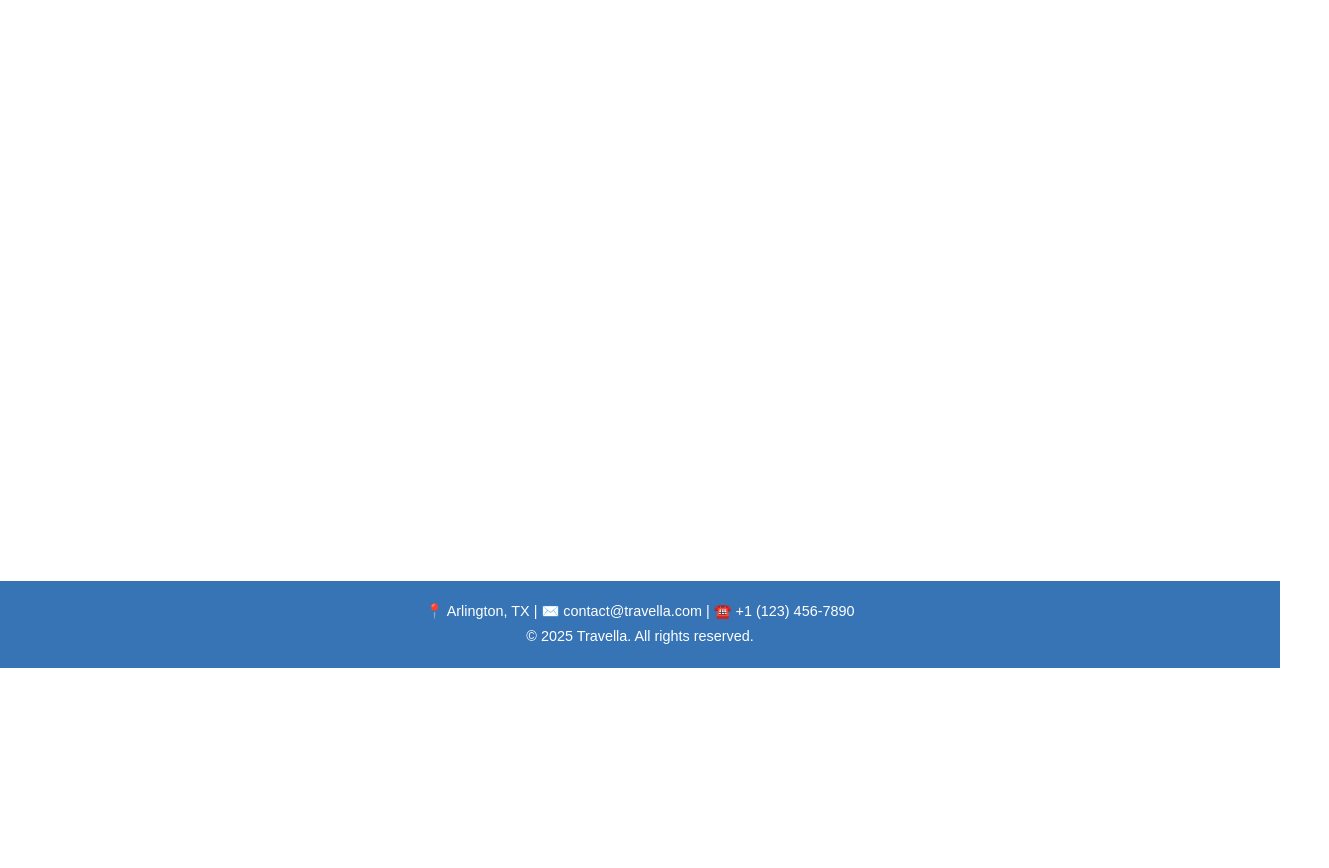
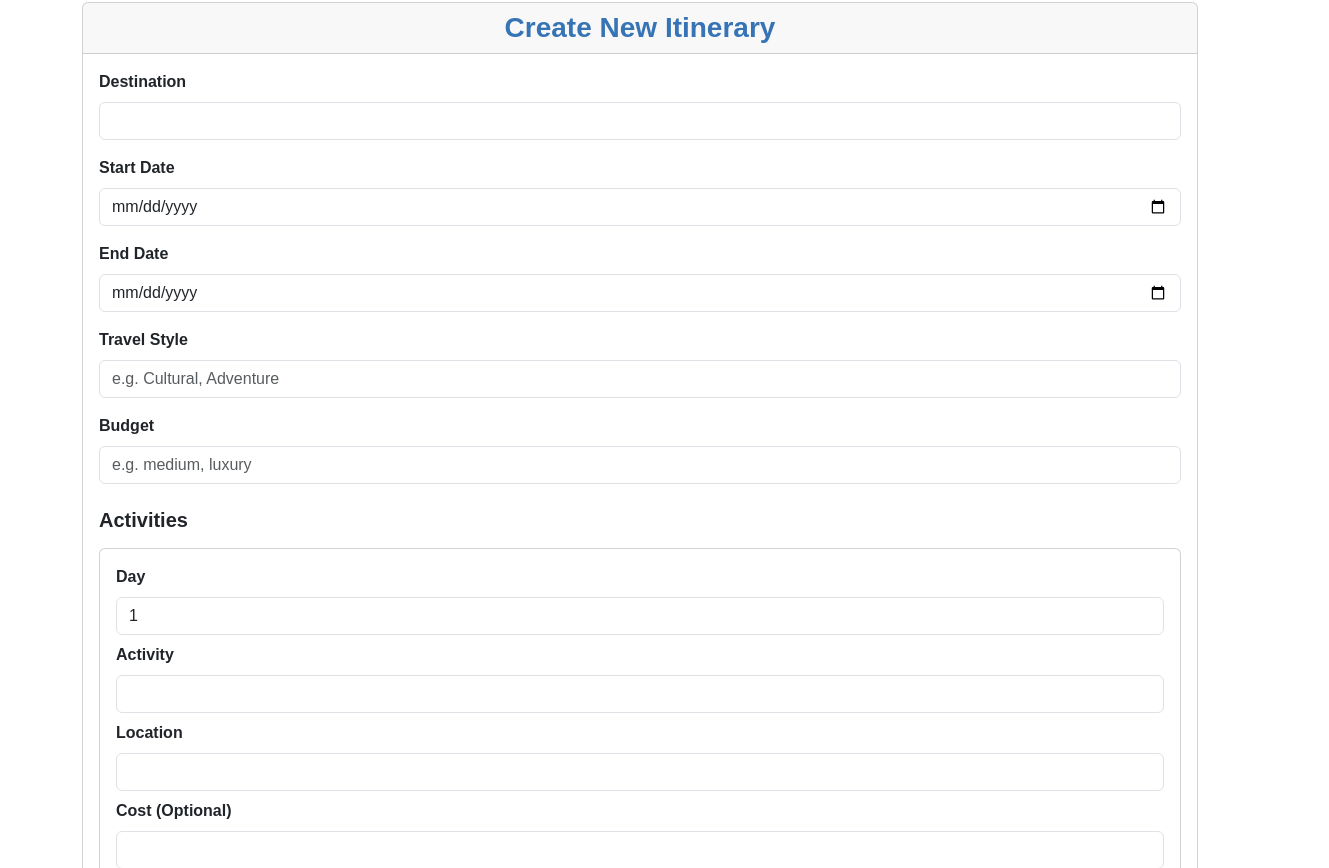
Before and after one commit to anamolkhadka/travella-frontend, a React (Create React App) app: page /createItinerary in a window 1280 px wide. Shown: the part 132-1000 px from the top of the page, 1329 px wide, since content can reach past the window. Before the commit the page ends 800 px from the top, so only its background shows below. Built offline with nearby package versions, Linux system fonts and the light colour scheme; sample sign-in values are in the browser's storage.

Commit message:
Completed Itinerary component for both user and AI generated.

```diff
--- a/src/App.js
+++ b/src/App.js
@@ -5,6 +5,8 @@ import RegisterForm from './components/RegisterForm';
 import Home from './components/Home';
 import UserProfile from './components/UserProfile';
 import Itinerary from './components/Itinerary';
+import UserCreateItinerary from './components/UserCreateItinerary';
+import AIGenerateItinerary from './components/AIGenerateItinerary';
 import './styles/App.css';
 import Footer from './components/Footer';
 
@@ -33,6 +35,8 @@ function App() {
             <Route path="/register" element={<RegisterForm />} />
             <Route path="/userProfile" element={isAuthenticated ? <UserProfile user={user} setUser={setUser} setIsAuthenticated={setIsAuthenticated} setToken={setToken}/> : <Navigate to="/login" />} />
             <Route path="/userItinerary" element={isAuthenticated ? <Itinerary user={user} setUser={setUser} setIsAuthenticated={setIsAuthenticated} setToken={setToken}/> : <Navigate to="/login" />} />
+            <Route path="/createItinerary" element={isAuthenticated ? <UserCreateItinerary user={user} setUser={setUser} setIsAuthenticated={setIsAuthenticated} setToken={setToken}/> : <Navigate to="/login" />} />
+            <Route path="/generateItinerary" element={isAuthenticated ? <AIGenerateItinerary user={user} setUser={setUser} setIsAuthenticated={setIsAuthenticated} setToken={setToken}/> : <Navigate to="/login" />} />
           </Routes>
         </div>
         <Footer />
--- /dev/null
+++ b/src/components/AIGenerateItinerary.js
@@ -0,0 +1,89 @@
+import React from 'react';
+import { Button, Form, Card } from 'react-bootstrap';
+import NavScroll from './NavScroll';
+import axios from 'axios';
+import "../styles/Itinerary.css";
+
+const API_URL = "http://localhost:3000";
+axios.defaults.withCredentials = true;
+
+function AIGenerateItinerary({ user, setUser, setIsAuthenticated, setToken }) {
+
+    const handleSubmit = async (e) => {
+        e.preventDefault();
+        const formData = new FormData(e.target);
+
+        const itinerary = {
+            userId: user.id,
+            destination: formData.get('destination'),
+            startDate: formData.get('startDate'),
+            endDate: formData.get('endDate'),
+            preferences: {
+            style: formData.get('style'),
+            budget: formData.get('budget'),
+            },
+        };
+
+        const token = localStorage.getItem('token');
+        try {
+            const response = await axios.post(`${API_URL}/itinerary/generate`, itinerary, {
+            headers: {
+                Authorization: `Bearer ${token}`,
+            },
+            });
+
+            const { message, id, activities } = response.data;
+            alert("AI-generated itinerary created successfully!");
+            console.log("Generated Itinerary ID:", id);
+            console.log("AI Activities:", activities);
+
+            e.target.reset();
+        } catch (err) {
+            console.error("Error generating itinerary:", err);
+            alert("Failed to generate itinerary.");
+        }
+    };
+
+    return (
+    <div>
+        <NavScroll user={user} setUser={setUser} setIsAuthenticated={setIsAuthenticated} setToken={setToken} />
+        <div className="container py-5">
+            <Card>
+                <Card.Header as="h3" className="text-center fw-bold create-itinerary-h1">Generate Itinerary with AI</Card.Header>
+                <Card.Body>
+                    <Form onSubmit={handleSubmit}>
+                        <Form.Group className="mb-3">
+                        <Form.Label>Destination</Form.Label>
+                        <Form.Control type="text" name="destination" required />
+                        </Form.Group>
+
+                        <Form.Group className="mb-3">
+                        <Form.Label>Start Date</Form.Label>
+                        <Form.Control type="date" name="startDate" required />
+                        </Form.Group>
+
+                        <Form.Group className="mb-3">
+                        <Form.Label>End Date</Form.Label>
+                        <Form.Control type="date" name="endDate" required />
+                        </Form.Group>
+
+                        <Form.Group className="mb-3">
+                        <Form.Label>Travel Style</Form.Label>
+                        <Form.Control type="text" name="style" placeholder="e.g. Cultural, Adventure" required />
+                        </Form.Group>
+
+                        <Form.Group className="mb-4">
+                        <Form.Label>Budget</Form.Label>
+                        <Form.Control type="text" name="budget" placeholder="e.g. medium, luxury" required />
+                        </Form.Group>
+
+                        <Button variant="primary" type="submit">Generate Itinerary</Button>
+                    </Form>
+                </Card.Body>
+            </Card>
+        </div>
+    </div>
+    );
+}
+
+export default AIGenerateItinerary;
--- a/src/components/NavScroll.js
+++ b/src/components/NavScroll.js
@@ -64,8 +64,8 @@ function NavScroll({ user, setUser, setIsAuthenticated, setToken }) {
                         <Nav.Link href="#about" className='navbar-items'>About</Nav.Link>
                         <NavDropdown title="Itinerary" id="navbarScrollingDropdown">
                             <NavDropdown.Item as={Link} to="/userItinerary">My Itineraries</NavDropdown.Item>
-                            <NavDropdown.Item as={Link} to="#">Create Custom Itinerary</NavDropdown.Item>
-                            <NavDropdown.Item as={Link} to="#">AI Generated Itinerary</NavDropdown.Item>
+                            <NavDropdown.Item as={Link} to="/createItinerary">Create Custom Itinerary</NavDropdown.Item>
+                            <NavDropdown.Item as={Link} to="/generateItinerary">AI Generated Itinerary</NavDropdown.Item>
                         </NavDropdown>
                         <Nav.Link as={Link} to="#" className='navbar-items'>Flights</Nav.Link>
                         <Nav.Link as={Link} to="#" className='navbar-items'>Hotels</Nav.Link>
--- a/src/components/UserCreateItinerary.js
+++ b/src/components/UserCreateItinerary.js
@@ -9,12 +9,153 @@ const API_URL = "http://localhost:3000";
 axios.defaults.withCredentials = true;
 
 
-function UserCreateItinerary() {
-  return (
+function UserCreateItinerary({ user, setUser, setIsAuthenticated, setToken }) {
+    // State to store dynamic list of activity objects
+    const [activities, setActivities] = useState([
+        { day: 1, activity: '', location: '', cost: '' }
+    ]);
+
+    // Adds a new blank activity to the list with incremented day value.
+    const handleAddActivity = () => {
+        setActivities([...activities, { day: activities.length + 1, activity: '', location: '', cost: '' }]);
+    };
+
+    /**
+     * Updates the specific field in an activity object at the given index.
+     * @param {number} index - Index of the activity in the list.
+     * @param {string} field - Field name to update (day, activity, location, cost).
+     * @param {string} value - New value for the field.
+    */
+    const handleActivityChange = (index, field, value) => {
+        const newActivities = [...activities];
+        newActivities[index][field] = value;
+        setActivities(newActivities);
+    };
+
+    /**
+     * Submits the itinerary form by collecting form data and activities,
+     * then makes a POST request to the backend API.
+     * On success, resets the form and activity list.
+    */
+    const handleSubmit = async (e) => {
+        e.preventDefault();
+        const formData = new FormData(e.target);
+
+        const itinerary = {
+            userId: user.id,
+            destination: formData.get('destination'),
+            startDate: formData.get('startDate'),
+            endDate: formData.get('endDate'),
+            preferences: {
+                style: formData.get('style'),
+                budget: formData.get('budget'),
+            },
+            activities,
+        };
+
+        const token = localStorage.getItem('token');
+        try {
+            await axios.post(`${API_URL}/itinerary/create`, itinerary, {
+                headers: {
+                Authorization: `Bearer ${token}`,
+                },
+            });
+            alert("Itinerary created successfully!");
+            e.target.reset();
+            setActivities([{ day: 1, activity: '', location: '', cost: '' }]);
+        } catch (err) {
+            console.error("Error creating itinerary:", err);
+            alert("Failed to create itinerary.");
+        }
+    };
+
+    return (
     <div>
-      <h1>User Create Itinerary</h1>
-      <p>This is the User Create Itinerary component.</p>
+        <NavScroll user={user} setUser={setUser} setIsAuthenticated={setIsAuthenticated} setToken={setToken} />
+        <div className="container py-5">
+          <Card>
+            <Card.Header as="h3" className="text-center fw-bold create-itinerary-h1">Create New Itinerary</Card.Header>
+            <Card.Body>
+              <Form onSubmit={handleSubmit}>
+                <Form.Group className="mb-3">
+                  <Form.Label>Destination</Form.Label>
+                  <Form.Control type="text" name="destination" required />
+                </Form.Group>
+
+                <Form.Group className="mb-3">
+                  <Form.Label>Start Date</Form.Label>
+                  <Form.Control type="date" name="startDate" required />
+                </Form.Group>
+
+                <Form.Group className="mb-3">
+                  <Form.Label>End Date</Form.Label>
+                  <Form.Control type="date" name="endDate" required />
+                </Form.Group>
+
+                <Form.Group className="mb-3">
+                  <Form.Label>Travel Style</Form.Label>
+                  <Form.Control type="text" name="style" placeholder="e.g. Cultural, Adventure" required />
+                </Form.Group>
+
+                <Form.Group className="mb-4">
+                  <Form.Label>Budget</Form.Label>
+                  <Form.Control type="text" name="budget" placeholder="e.g. medium, luxury" required />
+                </Form.Group>
+
+                <h5 className="fw-bold mb-3">Activities</h5>
+                {activities.map((activity, index) => (
+                  <Card className="mb-3 p-3" key={index}>
+                    <Form.Group className="mb-2">
+                      <Form.Label>Day</Form.Label>
+                      <Form.Control
+                        type="number"
+                        value={activity.day}
+                        onChange={(e) => handleActivityChange(index, 'day', e.target.value)}
+                        min="1"
+                        required
+                      />
+                    </Form.Group>
+
+                    <Form.Group className="mb-2">
+                      <Form.Label>Activity</Form.Label>
+                      <Form.Control
+                        type="text"
+                        value={activity.activity}
+                        onChange={(e) => handleActivityChange(index, 'activity', e.target.value)}
+                        required
+                      />
+                    </Form.Group>
+
+                    <Form.Group className="mb-2">
+                      <Form.Label>Location</Form.Label>
+                      <Form.Control
+                        type="text"
+                        value={activity.location}
+                        onChange={(e) => handleActivityChange(index, 'location', e.target.value)}
+                        required
+                      />
+                    </Form.Group>
+
+                    <Form.Group className="mb-2">
+                      <Form.Label>Cost (Optional)</Form.Label>
+                      <Form.Control
+                        type="text"
+                        value={activity.cost}
+                        onChange={(e) => handleActivityChange(index, 'cost', e.target.value)}
+                      />
+                    </Form.Group>
+                  </Card>
+                ))}
+
+                <Button variant="outline-secondary" onClick={handleAddActivity} className="mb-3">+ Add Another Activity</Button>
+                <br />
+                <Button variant="primary" type="submit">Create Itinerary</Button>
+              </Form>
+            </Card.Body>
+          </Card>
+        </div>
     </div>
-  );
-}
-export default UserCreateItinerary;
+    );
+  }
+
+  export default UserCreateItinerary;
--- a/src/styles/Itinerary.css
+++ b/src/styles/Itinerary.css
@@ -23,3 +23,7 @@
 .accordion-button {
     font-weight: 600;
 }
+
+.create-itinerary-h1 {
+    color:#3674B5
+}
```
